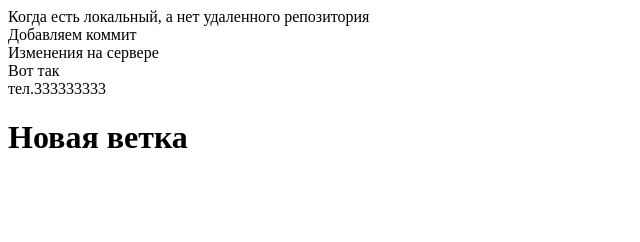
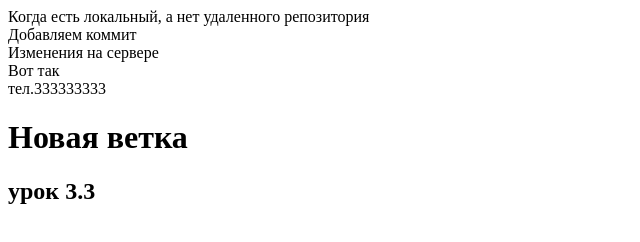
Before and after one commit to DobriKuznec/special-app, a plain HTML site: page index.html in a window 1280 px wide. Shown: the whole page, without its empty margins (0-640 px from the left). Drawn offline with Linux system fonts and the light colour scheme.

Commit message:
урок 3.2

```diff
--- a/index.html
+++ b/index.html
@@ -13,5 +13,6 @@
     <div>Вот так</div>
     <div>тел.333333333</div>
     <h1>Новая ветка</h1>
+    <h2>урок 3.3</h2>
 </body>
 </html>
```
